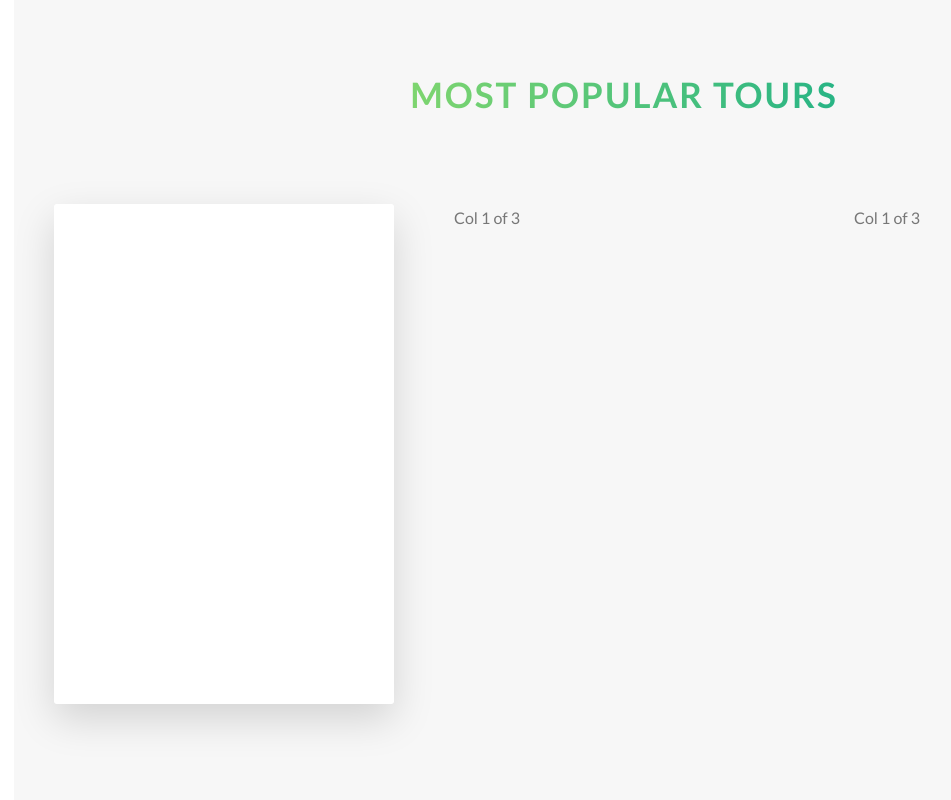
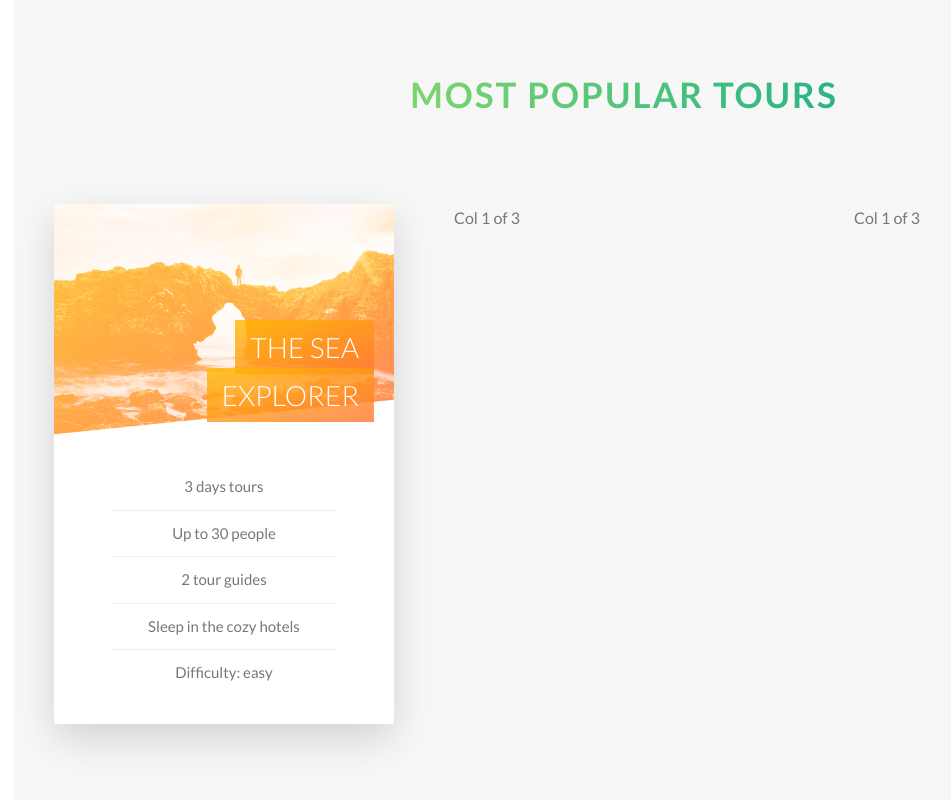
Before and after one commit to tuanluu0511/Natours, a website: page index.html in a window 1280 px wide. Shown: the part 2224-3024 px from the top of the page, without its empty margins (16-967 px from the left). Drawn offline with Linux system fonts and the light colour scheme.

Commit message:
Build the front card

```diff
--- a/index.html
+++ b/index.html
@@ -141,7 +141,25 @@
           <div class="col-1-of-3">
             <div class="card">
               <div class="card__side card__side--front">
-                FRONT
+                <div class="card__picture card__picture--1">
+                  &nbsp;
+                </div>
+                <h4 class="card__heading">
+                  <span class="card__heading-span card__heading-span--1">
+                    The Sea Explorer
+                  </span>
+
+                </h4>
+                <div class="card__details">
+                    <ul>
+                      <li>3 days tours</li>
+                      <li>Up to 30 people</li>
+                      <li>2 tour guides</li>
+                      <li>Sleep in the cozy hotels</li>
+                      <li>Difficulty: easy</li>
+                    </ul>
+                  </>
+                </div>
               </div>
               <div class="card__side card__side--back card__side--back-1">
                 BACK
--- a/sass/abstracts/_variables.scss
+++ b/sass/abstracts/_variables.scss
@@ -10,6 +10,7 @@ $color-tertiary-light: #2998ff;
 $color-tertiary-dark: #5643fa;
 
 $color-grey-light-1: #f7f7f7;
+$color-grey-light-2: #eee;
 
 $color-grey-dark: #777;
 $color-white: #fff;
--- a/sass/components/_card.scss
+++ b/sass/components/_card.scss
@@ -1,12 +1,12 @@
 .card {
+  // FUNCTIONALITY
   perspective: 150rem;
   -moz-perspective: 150rem;
   position: relative;
-  height: 50rem;
+  height: 52rem;
 
   &__side {
-    color: #fff;
-    height: 50rem;
+    height: 52rem;
     transition: all 0.8s ease;
     position: absolute;
     top: 0;
@@ -15,6 +15,7 @@
     //Hide the back part of an element
     backface-visibility: hidden;
     border-radius: 3px;
+    overflow: hidden;
     box-shadow: 0 1.5rem 4rem rgba($color-black, 0.15);
 
     &--front {
@@ -35,10 +36,79 @@
   }
 
   &:hover &__side--front {
-    transform: rotateY(180deg);
+    transform: rotateY(-180deg);
   }
 
   &:hover &__side--back {
     transform: rotateY(0deg);
   }
+
+  // FRONT SIDE STYLING
+  &__picture {
+    background-size: cover;
+    height: 23rem;
+    background-blend-mode: screen;
+    -webkit-clip-path: polygon(0 0, 100% 0, 100% 85%, 0 100%);
+    clip-path: polygon(0 0, 100% 0, 100% 85%, 0 100%);
+
+    &--1 {
+      background-image: linear-gradient(
+          to right bottom,
+          $color-secondary-light,
+          $color-secondary-dark
+        ),
+        url(../img/nat-5.jpg);
+    }
+    &--2 {
+      background-image: url(../img/nat-5.jpg);
+    }
+    &--3 {
+      background-image: url(../img/nat-5.jpg);
+    }
+  }
+
+  &__heading {
+    font-size: 2.8rem;
+    font-weight: 300;
+    text-transform: uppercase;
+    text-align: right;
+    color: $color-white;
+    position: absolute;
+    top: 12rem;
+    right: 2rem;
+    width: 75%;
+  }
+
+  &__heading-span {
+    padding: 1rem 1.5rem;
+    -webkit-box-decoration-break: clone;
+    box-decoration-break: clone;
+    &--1 {
+      background-image: linear-gradient(
+        to right bottom,
+        rgba($color-secondary-light, 0.8),
+        rgba($color-secondary-dark, 0.8)
+      );
+    }
+  }
+
+  &__details {
+    padding: 3rem;
+
+    ul {
+      list-style: none;
+      width: 80%;
+      margin: 0 auto;
+
+      li {
+        text-align: center;
+        font-size: 1.5rem;
+        padding: 1rem;
+
+        &:not(:last-child) {
+          border-bottom: 1px solid $color-grey-light-2;
+        }
+      }
+    }
+  }
 }
--- a/sass/layout/_header.scss
+++ b/sass/layout/_header.scss
@@ -10,6 +10,7 @@
   background-size: cover;
   background-position: top;
 
+  -webkit-clip-path: polygon(0 0, 100% 0, 100% 75vh, 0 100%);
   clip-path: polygon(0 0, 100% 0, 100% 75vh, 0 100%);
 
   &__logo-box {
```
Also changed, not shown: css/style.css.
